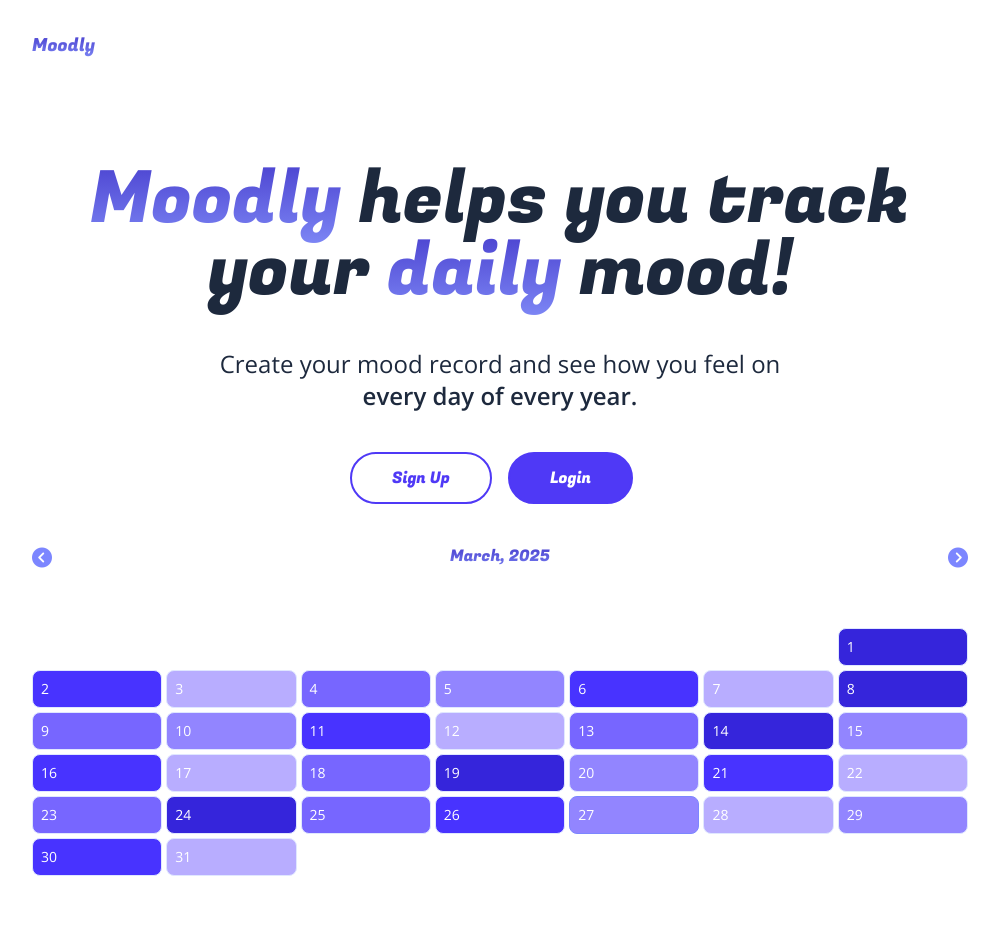
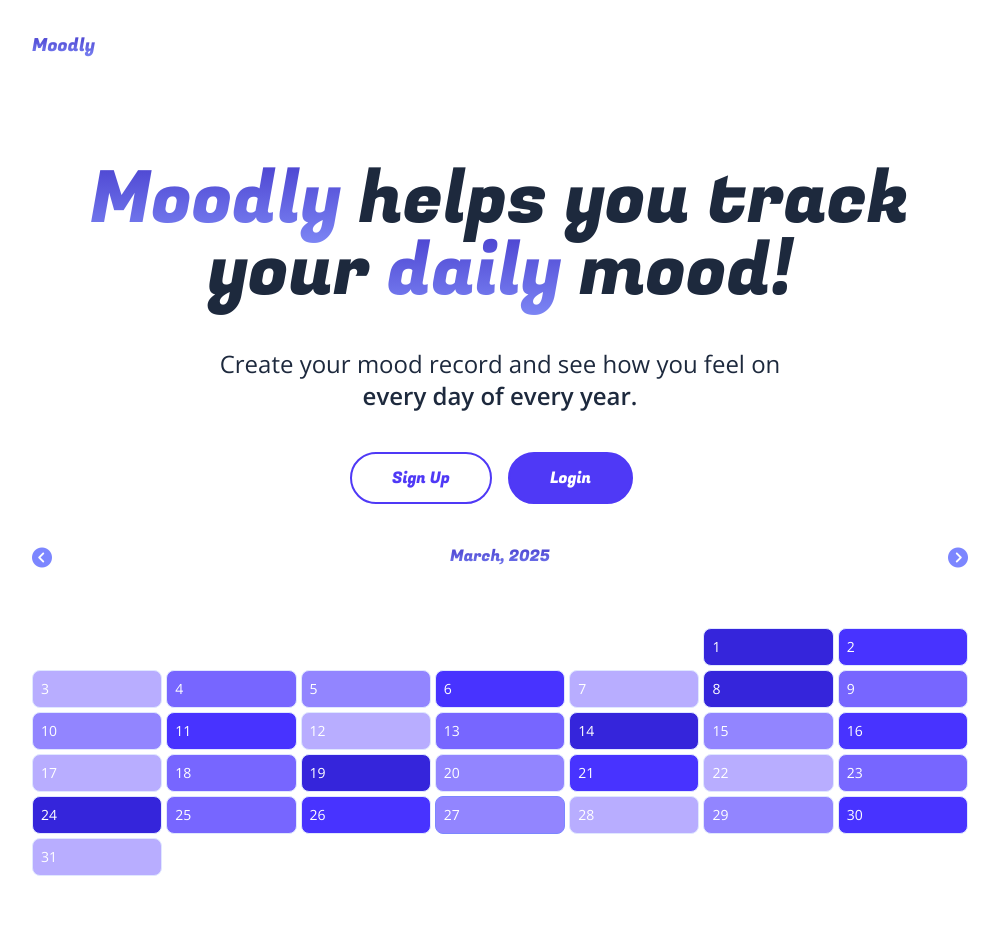
Before and after one commit to LachorJohnny/moodly, a Next.js app: page / in a window 1280 px wide. Shown: the top 952 px of the page, without its empty margins (140-1139 px from the left). Built offline with nearby package versions, Linux system fonts and the light colour scheme; no server answers.

Commit message:
Fix issue with displaying sunday as a first day of week

```diff
--- a/components/Calendar.jsx
+++ b/components/Calendar.jsx
@@ -21,7 +21,7 @@ const months = {
   December: 'Dec',
 };
 const monthsArr = Object.keys(months);
-const dayList = ['Sunday', 'Monday', 'Tuesday', 'Wednesday', 'Thursday', 'Friday', 'Saturday'];
+const dayList = ['Monday', 'Tuesday', 'Wednesday', 'Thursday', 'Friday', 'Saturday', 'Sunday'];
 
 export default function Calendar(props) {
   const { demo, completeData, handleSetMood } = props;
@@ -47,7 +47,8 @@ export default function Calendar(props) {
   }
 
   const monthNow = new Date(selectedYear, monthsArr.indexOf(selectedMonth), 1);
-  const firstDayOfMonth = monthNow.getDay();
+  let firstDayOfMonth = monthNow.getDay();
+  firstDayOfMonth = (firstDayOfMonth + 6) % 7;
   const daysInMonth = new Date(selectedYear, monthsArr.indexOf(selectedMonth) + 1, 0).getDate();
 
   const daysToDisplay = firstDayOfMonth + daysInMonth;
@@ -88,7 +89,11 @@ export default function Calendar(props) {
                     : row === 0 && dayOfWeekIndex < firstDayOfMonth
                     ? false
                     : true;
-                let isToday = dayIndex === now.getDate();
+
+                let isToday =
+                  dayIndex === now.getDate() &&
+                  selectedMonth === monthsArr[now.getMonth()] &&
+                  selectedYear === now.getFullYear();
 
                 if (!dayDisplay) {
                   return <div key={dayOfWeekIndex} className="bg-white" />;
```
